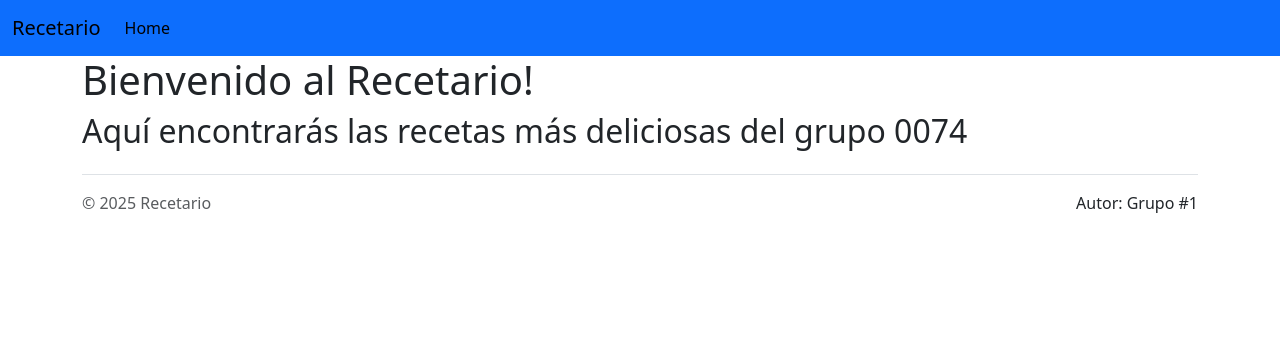
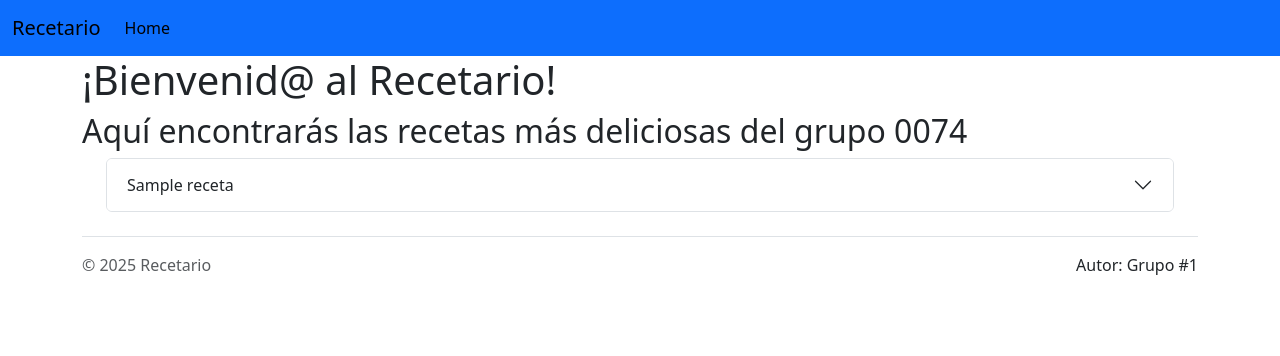
Before and after one commit to jflevig/M6-AE3-Recetario, a Django app: template recetario/templates/home.html in a window 1280 px wide. Shown: the top 356 px of the page. Run offline with Django 5.2, Linux system fonts and the light colour scheme; the template is opened without the code that fills it: values that come from a table or form of the project are taken from there, others are empty; tables that the repository leaves empty hold one stand-in row (values such as "Sample post").

Commit message:
Se modifica home.html con lista de recetas

```diff
--- a/recetario/templates/home.html
+++ b/recetario/templates/home.html
@@ -3,10 +3,35 @@
 {% block title %}Home - Recetario{% endblock %}
 
 {% block content %}
+
 <div class="container">
-    <h1>Bienvenido al Recetario!</h1>
+    <h1>¡Bienvenid@ al Recetario!</h1>
     <h2>Aquí encontrarás las recetas más deliciosas del grupo 0074</h2>
-    <!-- Lista de Recetas: for para mostrarlas. forloop.counter0-->
+    <!-- Lista de Recetas: for para mostrarlas. -->
+    <div class="container">
+        <div class="container d-flex flex-column gap-3">
+            {% for receta in recetas %}
+            <div class="accordion" id="accordion{{ forloop.counter0 }}">
+                <div class="accordion-item">
+                    <h2 class="accordion-header">
+                        <button class="accordion-button collapsed" type="button" data-bs-toggle="collapse"
+                            data-bs-target="#collapse{{ forloop.counter0 }}" aria-expanded="false"
+                            aria-controls="collapse{{ forloop.counter0 }}">
+                            {{ receta.nombre }}
+                        </button>
+                    </h2>
+                    <div id="collapse{{ forloop.counter0 }}" class="accordion-collapse collapse"
+                        data-bs-parent="#accordion{{ forloop.counter0 }}">
+                        <div class="accordion-body">
+                            <p><strong>Descripción:</strong> {{ receta.descripcion|truncatewords:15 }}</p>
+                        </div>
+                    </div>
+                </div>
+            </div>
+            {% endfor %}
+        </div>
+    </div>
 </div>
 
+
 {% endblock %}
```
